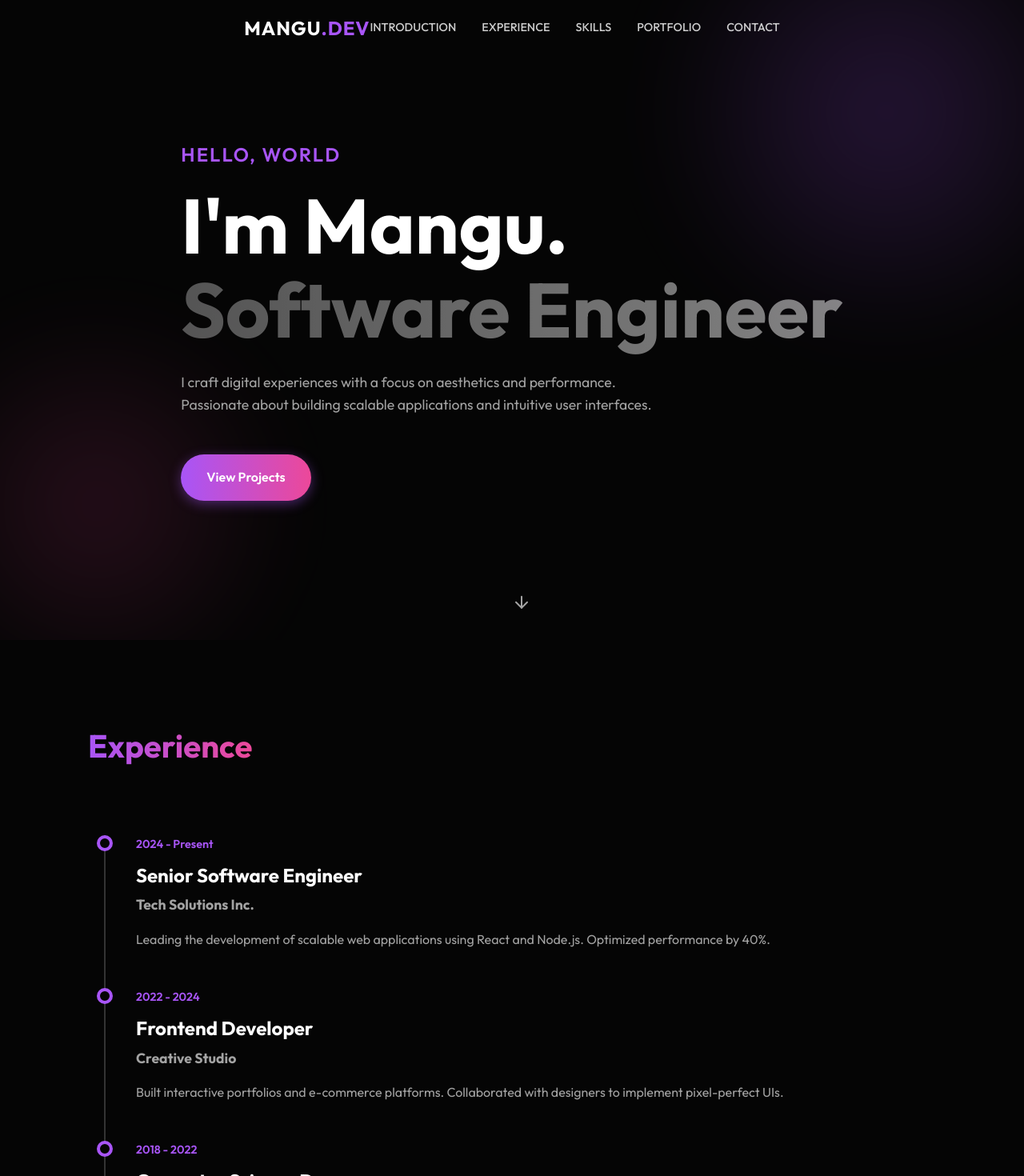
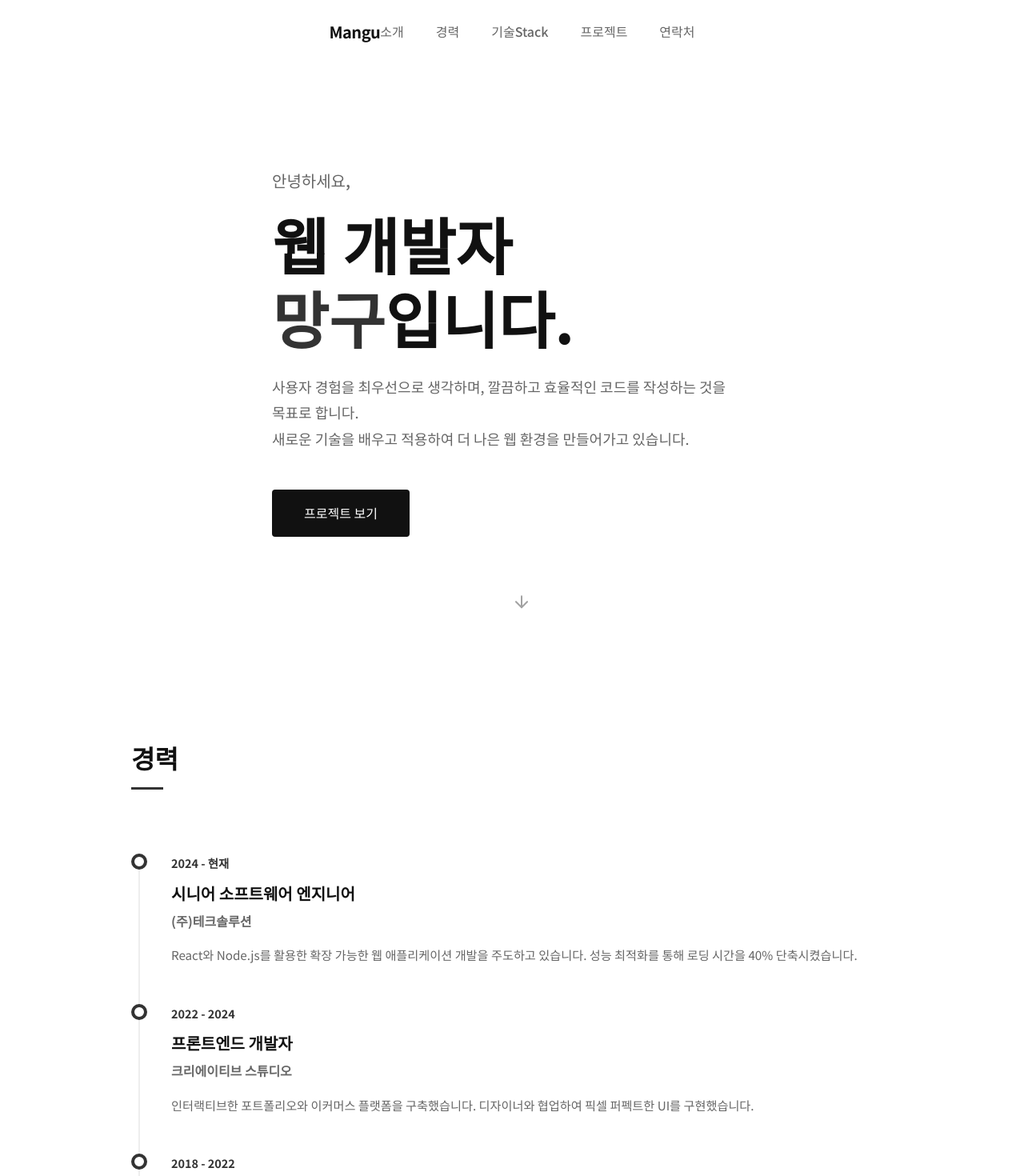
Before and after one commit to mangu-sta/mangu-sta.github.io, a React (Vite) app: page / in a window 1280 px wide. Shown: the top 1470 px of the page at 80% size. Built offline with nearby package versions, Linux system fonts and the light colour scheme.

Commit message:
Apply clean light theme and translate to Korean

```diff
--- a/src/components/Experience.jsx
+++ b/src/components/Experience.jsx
@@ -3,22 +3,22 @@ import { motion } from 'framer-motion';
 
 const experiences = [
   {
-    title: "Senior Software Engineer",
-    company: "Tech Solutions Inc.",
-    date: "2024 - Present",
-    description: "Leading the development of scalable web applications using React and Node.js. Optimized performance by 40%."
+    title: "시니어 소프트웨어 엔지니어",
+    company: "(주)테크솔루션",
+    date: "2024 - 현재",
+    description: "React와 Node.js를 활용한 확장 가능한 웹 애플리케이션 개발을 주도하고 있습니다. 성능 최적화를 통해 로딩 시간을 40% 단축시켰습니다."
   },
   {
-    title: "Frontend Developer",
-    company: "Creative Studio",
+    title: "프론트엔드 개발자",
+    company: "크리에이티브 스튜디오",
     date: "2022 - 2024",
-    description: "Built interactive portfolios and e-commerce platforms. Collaborated with designers to implement pixel-perfect UIs."
+    description: "인터랙티브한 포트폴리오와 이커머스 플랫폼을 구축했습니다. 디자이너와 협업하여 픽셀 퍼펙트한 UI를 구현했습니다."
   },
   {
-    title: "Computer Science Degree",
-    company: "University of Technology",
+    title: "컴퓨터공학 학사",
+    company: "한국대학교",
     date: "2018 - 2022",
-    description: "Graduated with Honors. Specialized in Algorithms and Human-Computer Interaction."
+    description: "우등으로 졸업하였으며, 알고리즘과 HCI(인간-컴퓨터 상호작용) 분야를 중점적으로 연구했습니다."
   }
 ];
 
@@ -26,18 +26,17 @@ const Experience = () => {
   return (
     <section id="experience" className="section">
       <div className="container">
-        <h2 className="section-title">Experience</h2>
+        <h2 className="section-title">경력</h2>
 
         <div style={{ position: 'relative', marginTop: '2rem' }}>
           {/* Vertical Line */}
           <div style={{
             position: 'absolute',
-            left: '0',
+            left: '9px',
             top: '0',
             bottom: '0',
             width: '2px',
             background: 'var(--color-border)',
-            marginLeft: '20px'
           }}></div>
 
           <div style={{ display: 'flex', flexDirection: 'column', gap: '3rem' }}>
@@ -52,13 +51,13 @@ const Experience = () => {
                   display: 'flex',
                   gap: '2rem',
                   position: 'relative',
-                  paddingLeft: '60px'
+                  paddingLeft: '50px'
                 }}
               >
                 {/* Dot */}
                 <div style={{
                   position: 'absolute',
-                  left: '11px',
+                  left: '0',
                   top: '0',
                   width: '20px',
                   height: '20px',
@@ -78,9 +77,9 @@ const Experience = () => {
                   }}>
                     {exp.date}
                   </span>
-                  <h3 style={{ fontSize: '1.5rem', marginBottom: '0.25rem' }}>{exp.title}</h3>
-                  <h4 style={{ fontSize: '1.1rem', color: 'var(--color-text-muted)', marginBottom: '1rem' }}>{exp.company}</h4>
-                  <p style={{ color: 'var(--color-text-muted)' }}>{exp.description}</p>
+                  <h3 style={{ fontSize: '1.25rem', marginBottom: '0.25rem', color: 'var(--color-text-main)' }}>{exp.title}</h3>
+                  <h4 style={{ fontSize: '1rem', color: 'var(--color-text-muted)', marginBottom: '1rem' }}>{exp.company}</h4>
+                  <p style={{ color: 'var(--color-text-muted)', fontSize: '0.95rem' }}>{exp.description}</p>
                 </div>
               </motion.div>
             ))}
--- a/src/components/Hero.jsx
+++ b/src/components/Hero.jsx
@@ -9,34 +9,9 @@ const Hero = () => {
       display: 'flex',
       alignItems: 'center',
       position: 'relative',
-      overflow: 'hidden'
+      overflow: 'hidden',
+      paddingTop: 'var(--nav-height)'
     }}>
-      {/* Background Glow */}
-      <div style={{
-        position: 'absolute',
-        top: '-20%',
-        right: '-10%',
-        width: '600px',
-        height: '600px',
-        borderRadius: '50%',
-        background: 'radial-gradient(circle, var(--color-primary-glow) 0%, transparent 70%)',
-        opacity: 0.5,
-        filter: 'blur(50px)',
-        zIndex: -1
-      }} />
-       <div style={{
-        position: 'absolute',
-        bottom: '-10%',
-        left: '-10%',
-        width: '500px',
-        height: '500px',
-        borderRadius: '50%',
-        background: 'radial-gradient(circle, rgba(236, 72, 153, 0.3) 0%, transparent 70%)',
-        opacity: 0.5,
-        filter: 'blur(50px)',
-        zIndex: -1
-      }} />
-
       <div className="container" style={{ position: 'relative', zIndex: 1 }}>
         <motion.div
           initial={{ opacity: 0, y: 30 }}
@@ -45,72 +20,67 @@ const Hero = () => {
           viewport={{ once: true }}
         >
           <h2 style={{
-            fontSize: '1.5rem',
-            color: 'var(--color-primary)',
+            fontSize: '1.25rem',
+            color: 'var(--color-text-muted)',
             marginBottom: '1rem',
-            fontWeight: '600',
-            letterSpacing: '2px'
+            fontWeight: '500',
           }}>
-            HELLO, WORLD
+            안녕하세요,
           </h2>
           <h1 style={{
-            fontSize: 'clamp(3rem, 8vw, 6rem)',
+            fontSize: 'clamp(3rem, 6vw, 5rem)',
             fontWeight: '700',
-            lineHeight: '1.1',
-            marginBottom: '1.5rem'
+            lineHeight: '1.2',
+            marginBottom: '1.5rem',
+            color: 'var(--color-text-main)'
           }}>
-            I'm <span style={{ color: 'var(--color-text-main)' }}>Mangu</span>.
-            <br />
-            <span style={{
-              background: 'linear-gradient(to right, var(--color-text-muted), var(--color-text-main))',
-              WebkitBackgroundClip: 'text',
-              WebkitTextFillColor: 'transparent',
-              opacity: 0.5
-            }}>
-              Software Engineer
-            </span>
+            웹 개발자 <br />
+            <span style={{ color: 'var(--color-primary)' }}>망구</span>입니다.
           </h1>
           <p style={{
             maxWidth: '600px',
-            fontSize: '1.1rem',
+            fontSize: '1.125rem',
             color: 'var(--color-text-muted)',
-            marginBottom: '3rem'
+            marginBottom: '3rem',
+            lineHeight: '1.8'
           }}>
-            I craft digital experiences with a focus on aesthetics and performance.
-            Passionate about building scalable applications and intuitive user interfaces.
+            사용자 경험을 최우선으로 생각하며, 깔끔하고 효율적인 코드를 작성하는 것을 목표로 합니다.
+            <br className="mobile-hide" />
+            새로운 기술을 배우고 적용하여 더 나은 웹 환경을 만들어가고 있습니다.
           </p>
 
           <motion.a
             href="#portfolio"
-            whileHover={{ scale: 1.05 }}
-            whileTap={{ scale: 0.95 }}
+            whileHover={{ scale: 1.02 }}
+            whileTap={{ scale: 0.98 }}
             style={{
               display: 'inline-block',
-              padding: '1rem 2rem',
-              background: 'linear-gradient(90deg, var(--color-primary), var(--color-secondary))',
-              borderRadius: '50px',
-              color: 'white',
-              fontWeight: '600',
-              boxShadow: '0 4px 15px var(--color-primary-glow)'
+              padding: '1rem 2.5rem',
+              backgroundColor: 'var(--color-text-main)',
+              color: 'var(--color-bg)',
+              borderRadius: '4px',
+              fontWeight: '500',
+              fontSize: '1rem'
             }}
           >
-            View Projects
+            프로젝트 보기
           </motion.a>
         </motion.div>
       </div>
 
       <motion.div
-        animate={{ y: [0, 10, 0] }}
-        transition={{ repeat: Infinity, duration: 2 }}
+        animate={{ y: [0, 8, 0] }}
+        transition={{ repeat: Infinity, duration: 2, ease: "easeInOut" }}
         style={{
           position: 'absolute',
           bottom: '2rem',
           left: '50%',
           transform: 'translateX(-50%)',
-          color: 'var(--color-text-muted)'
+          color: 'var(--color-text-muted)',
+          opacity: 0.6
         }}
       >
-        <ArrowDown />
+        <ArrowDown size={24} />
       </motion.div>
     </section>
   );
--- a/src/components/Navbar.jsx
+++ b/src/components/Navbar.jsx
@@ -1,5 +1,5 @@
 import React, { useState, useEffect } from "react";
-import { Menu, X, Github, Mail } from "lucide-react";
+import { Menu, X } from "lucide-react";
 import { motion, AnimatePresence } from "framer-motion";
 
 const Navbar = () => {
@@ -15,11 +15,11 @@ const Navbar = () => {
   }, []);
 
   const navLinks = [
-    { name: "Introduction", href: "#introduction" },
-    { name: "Experience", href: "#experience" },
-    { name: "Skills", href: "#skills" },
-    { name: "Portfolio", href: "#portfolio" },
-    { name: "Contact", href: "#contact" },
+    { name: "소개", href: "#introduction" },
+    { name: "경력", href: "#experience" },
+    { name: "기술Stack", href: "#skills" },
+    { name: "프로젝트", href: "#portfolio" },
+    { name: "연락처", href: "#contact" },
   ];
 
   return (
@@ -30,7 +30,7 @@ const Navbar = () => {
         left: 0,
         right: 0,
         zIndex: 100,
-        background: scrolled ? "rgba(5, 5, 5, 0.8)" : "transparent",
+        background: scrolled ? "rgba(255, 255, 255, 0.9)" : "transparent",
         backdropFilter: scrolled ? "blur(10px)" : "none",
         borderBottom: scrolled ? "1px solid var(--color-border)" : "none",
         transition: "all 0.3s ease",
@@ -50,37 +50,35 @@ const Navbar = () => {
         <a
           href="#"
           style={{
-            fontSize: "1.5rem",
-            fontWeight: "bold",
-            letterSpacing: "1px",
+            fontSize: "1.25rem",
+            fontWeight: "700",
+            letterSpacing: "-0.5px",
+            color: "var(--color-text-main)",
           }}
         >
-          MANGU<span style={{ color: "var(--color-primary)" }}>.DEV</span>
+          Mangu
         </a>
 
         {/* Desktop Menu */}
-        <div className="desktop-menu" style={{ display: "none", gap: "2rem" }}>
+        <div className="desktop-menu" style={{ display: "none", gap: "2.5rem" }}>
           <style>{`@media (min-width: 768px) { .desktop-menu { display: flex !important; } .mobile-toggle { display: none !important; } }`}</style>
           {navLinks.map((link) => (
             <a
               key={link.name}
               href={link.href}
               style={{
-                fontSize: "0.9rem",
+                fontSize: "1rem",
                 fontWeight: "500",
-                color: "var(--color-text-main)",
-                opacity: 0.8,
+                color: "var(--color-text-muted)",
               }}
               onMouseOver={(e) => {
                 e.currentTarget.style.color = "var(--color-primary)";
-                e.currentTarget.style.opacity = "1";
               }}
               onMouseOut={(e) => {
-                e.currentTarget.style.color = "var(--color-text-main)";
-                e.currentTarget.style.opacity = "0.8";
+                e.currentTarget.style.color = "var(--color-text-muted)";
               }}
             >
-              {link.name.toUpperCase()}
+              {link.name}
             </a>
           ))}
         </div>
@@ -92,11 +90,11 @@ const Navbar = () => {
           style={{
             background: "none",
             border: "none",
-            color: "white",
+            color: "var(--color-text-main)",
             cursor: "pointer",
           }}
         >
-          <Menu size={28} />
+          <Menu size={24} />
         </button>
       </div>
 
@@ -112,7 +110,7 @@ const Navbar = () => {
               style={{
                 position: "fixed",
                 inset: 0,
-                background: "rgba(0,0,0,0.8)",
+                background: "rgba(0,0,0,0.2)",
                 zIndex: 98,
               }}
             />
@@ -120,20 +118,20 @@ const Navbar = () => {
               initial={{ x: "100%" }}
               animate={{ x: 0 }}
               exit={{ x: "100%" }}
-              transition={{ type: "spring", damping: 25, stiffness: 200 }}
+              transition={{ type: "tween", duration: 0.3 }}
               style={{
                 position: "fixed",
                 top: 0,
                 bottom: 0,
                 right: 0,
-                width: "300px",
-                background: "var(--color-surface)",
+                width: "280px",
+                background: "var(--color-bg)",
                 padding: "2rem",
                 zIndex: 99,
                 display: "flex",
                 flexDirection: "column",
                 gap: "2rem",
-                borderLeft: "1px solid var(--color-border)",
+                boxShadow: "-5px 0 15px rgba(0,0,0,0.05)"
               }}
             >
               <div style={{ display: "flex", justifyContent: "flex-end" }}>
@@ -142,11 +140,11 @@ const Navbar = () => {
                   style={{
                     background: "none",
                     border: "none",
-                    color: "white",
+                    color: "var(--color-text-main)",
                     cursor: "pointer",
                   }}
                 >
-                  <X size={28} />
+                  <X size={24} />
                 </button>
               </div>
               <div
@@ -154,7 +152,7 @@ const Navbar = () => {
                   display: "flex",
                   flexDirection: "column",
                   gap: "1.5rem",
-                  marginTop: "2rem",
+                  marginTop: "1rem",
                 }}
               >
                 {navLinks.map((link) => (
@@ -162,7 +160,7 @@ const Navbar = () => {
                     key={link.name}
                     href={link.href}
                     onClick={() => setIsOpen(false)}
-                    style={{ fontSize: "1.2rem", fontWeight: "600" }}
+                    style={{ fontSize: "1.1rem", fontWeight: "500", color: "var(--color-text-main)" }}
                   >
                     {link.name}
                   </a>
--- a/src/components/Skills.jsx
+++ b/src/components/Skills.jsx
@@ -2,16 +2,16 @@ import React from 'react';
 import { motion } from 'framer-motion';
 
 const skills = [
-  { category: "Languages", items: ["JavaScript (ES6+)", "TypeScript", "Python", "Java", "SQL"] },
-  { category: "Frameworks & Libs", items: ["React", "Next.js", "Node.js", "TailwindCSS", "Framer Motion"] },
-  { category: "Tools & DevOps", items: ["Git", "Docker", "AWS", "Figma", "Vercel"] }
+  { category: "언어", items: ["JavaScript (ES6+)", "TypeScript", "Python", "Java", "SQL"] },
+  { category: "프레임워크 & 라이브러리", items: ["React", "Next.js", "Node.js", "TailwindCSS", "Framer Motion"] },
+  { category: "도구 & DevOps", items: ["Git", "Docker", "AWS", "Figma", "Vercel"] }
 ];
 
 const Skills = () => {
   return (
     <section id="skills" className="section" style={{ background: 'var(--color-surface)' }}>
       <div className="container">
-        <h2 className="section-title">Technical Skills</h2>
+        <h2 className="section-title">보유 기술</h2>
 
         <div style={{ display: 'grid', gridTemplateColumns: 'repeat(auto-fit, minmax(300px, 1fr))', gap: '2rem' }}>
           {skills.map((group, index) => (
@@ -24,22 +24,24 @@ const Skills = () => {
               style={{
                 background: 'var(--color-bg)',
                 padding: '2rem',
-                borderRadius: '16px',
-                border: '1px solid var(--color-border)'
+                borderRadius: '8px',
+                border: '1px solid var(--color-border)',
+                boxShadow: '0 4px 6px rgba(0,0,0,0.02)'
               }}
             >
-              <h3 style={{ marginBottom: '1.5rem', fontSize: '1.25rem' }}>{group.category}</h3>
+              <h3 style={{ marginBottom: '1.5rem', fontSize: '1.1rem', color: 'var(--color-primary)', fontWeight: '600' }}>{group.category}</h3>
               <div style={{ display: 'flex', flexWrap: 'wrap', gap: '0.75rem' }}>
                 {group.items.map((skill) => (
                   <span
                     key={skill}
                     style={{
-                      padding: '0.5rem 1rem',
-                      borderRadius: '50px',
-                      background: 'rgba(255,255,255,0.05)',
+                      padding: '0.4rem 0.8rem',
+                      borderRadius: '4px',
+                      background: 'var(--color-surface)',
                       fontSize: '0.9rem',
-                      border: '1px solid rgba(255,255,255,0.1)',
-                      color: 'var(--color-text-muted)'
+                      border: '1px solid var(--color-border)',
+                      color: 'var(--color-text-main)',
+                      fontWeight: '500'
                     }}
                   >
                     {skill}
--- a/src/index.css
+++ b/src/index.css
@@ -1,20 +1,20 @@
-@import url("https://fonts.googleapis.com/css2?family=Outfit:wght@300;400;500;600;700&display=swap");
+@import url("https://fonts.googleapis.com/css2?family=Noto+Sans+KR:wght@300;400;500;700&display=swap");
 
 :root {
-  --color-bg: #050505;
-  --color-surface: #121212;
-  --color-surface-hover: #1e1e1e;
-  --color-primary: #a855f7; /* Purple */
-  --color-primary-glow: rgba(168, 85, 247, 0.4);
-  --color-secondary: #ec4899; /* Pink */
-  --color-text-main: #ffffff;
-  --color-text-muted: #a3a3a3;
-  --color-border: #333333;
+  --color-bg: #ffffff;
+  --color-surface: #f8f9fa;
+  --color-surface-hover: #e9ecef;
+  --color-primary: #333333; /* Dark Grey/Black for strong contrast */
+  --color-primary-glow: rgba(0, 0, 0, 0.1);
+  --color-secondary: #666666; /* Medium Grey */
+  --color-text-main: #111111;
+  --color-text-muted: #666666;
+  --color-border: #eeeeee;
 
-  --font-family: "Outfit", sans-serif;
+  --font-family: "Noto Sans KR", sans-serif;
 
-  --nav-height: 70px;
-  --container-width: 1100px;
+  --nav-height: 80px;
+  --container-width: 1000px; /* Slightly tighter container for readability */
 }
 
 * {
@@ -32,13 +32,14 @@ body {
   background-color: var(--color-bg);
   color: var(--color-text-main);
   overflow-x: hidden;
-  line-height: 1.6;
+  line-height: 1.7; /* Increased line height for better Korean readability */
+  word-break: keep-all; /* Prevents awkward Korean word breaks */
 }
 
 a {
   text-decoration: none;
   color: inherit;
-  transition: all 0.3s ease;
+  transition: all 0.2s ease;
 }
 
 ul {
@@ -54,32 +55,37 @@ img {
 .container {
   max-width: var(--container-width);
   margin: 0 auto;
-  padding: 0 20px;
+  padding: 0 24px;
 }
 
 .section {
-  padding: 100px 0;
+  padding: 120px 0;
 }
 
 .section-title {
-  font-size: 2.5rem;
+  font-size: 2rem;
   font-weight: 700;
   margin-bottom: 3rem;
-  background: linear-gradient(
-    to right,
-    var(--color-primary),
-    var(--color-secondary)
-  );
-  -webkit-background-clip: text;
-  -webkit-text-fill-color: transparent;
+  color: var(--color-text-main);
+  position: relative;
   display: inline-block;
 }
 
-/* Animations */
+/* Simple underscore decoration instead of gradient */
+.section-title::after {
+  content: '';
+  display: block;
+  width: 40px;
+  height: 3px;
+  background-color: var(--color-primary);
+  margin-top: 10px;
+}
+
+/* Animations - Subtle Fade In */
 @keyframes fadeIn {
   from {
     opacity: 0;
-    transform: translateY(20px);
+    transform: translateY(10px);
   }
   to {
     opacity: 1;
@@ -87,21 +93,17 @@ img {
   }
 }
 
-.glow-text {
-  text-shadow: 0 0 20px var(--color-primary-glow);
-}
-
-/* Scrollbar */
+/* Scrollbar - Clean */
 ::-webkit-scrollbar {
-  width: 10px;
+  width: 8px;
 }
 ::-webkit-scrollbar-track {
   background: var(--color-bg);
 }
 ::-webkit-scrollbar-thumb {
-  background: var(--color-surface-hover);
-  border-radius: 5px;
+  background: #cccccc;
+  border-radius: 4px;
 }
 ::-webkit-scrollbar-thumb:hover {
-  background: var(--color-primary);
+  background: #999999;
 }
```
